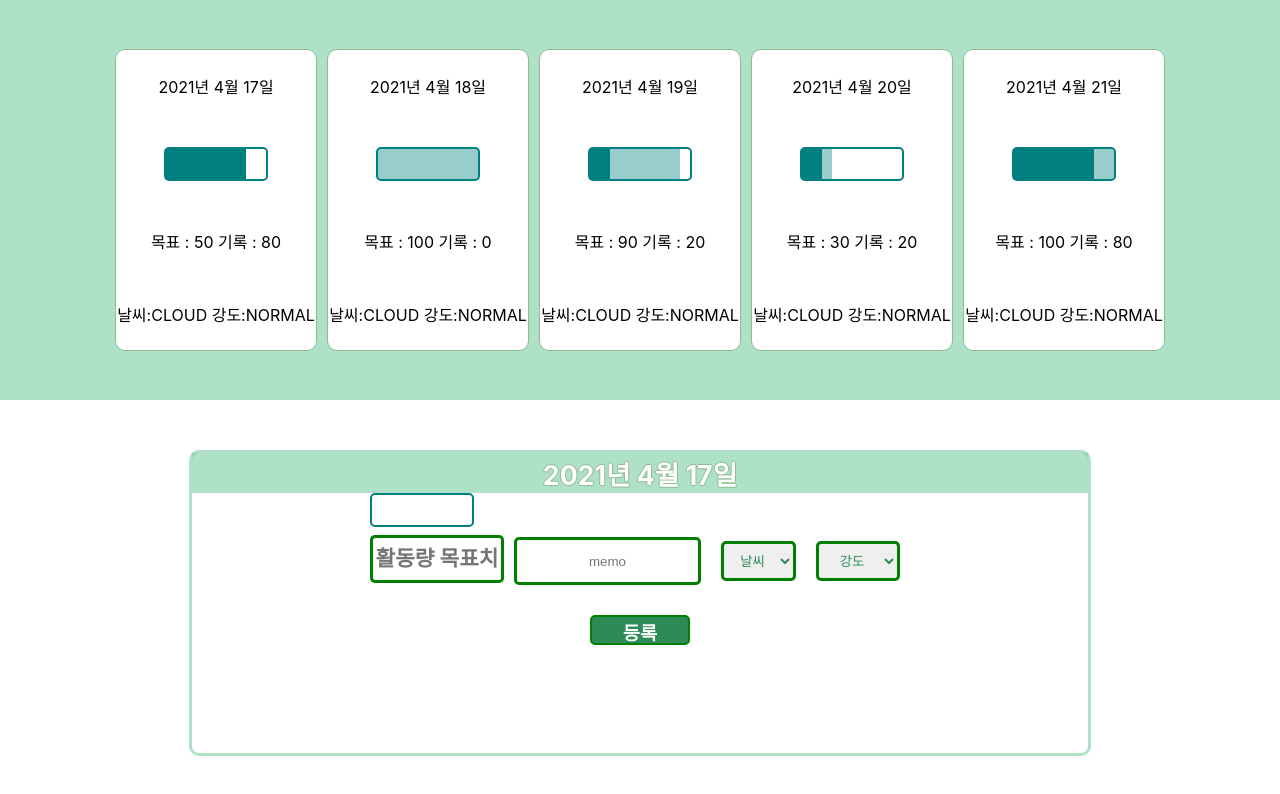
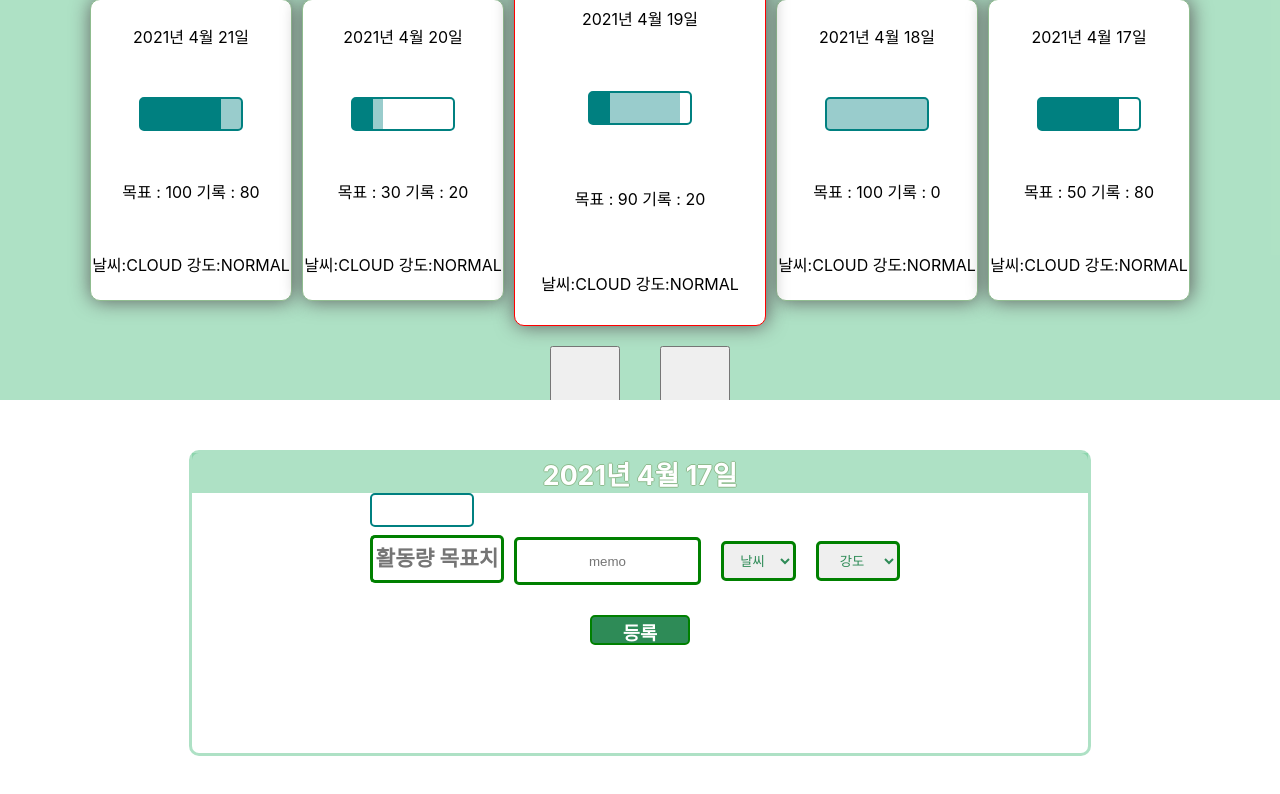
Before and after one commit to wogns0197/RunningWithMom-React, a React (Create React App) app: page /Dashboard in a window 1280 px wide. Shown: the top 794 px of the page. Built offline with nearby package versions, Linux system fonts and the light colour scheme.

Commit message:
enh/Dashboard Card

```diff
--- a/src/components/BulletsChart.tsx
+++ b/src/components/BulletsChart.tsx
@@ -45,7 +45,7 @@ const MyResponsiveBullet = (data : CharDataType[], dataLength: number) => (
     spacing={46}
     titleAlign="middle"
     titleOffsetX={0}
-    titleOffsetY={440}
+    titleOffsetY={450}
     measureSize={0.2}
     rangeColors="greens"
     measureColors="set2"
--- a/src/components/Dashboard.tsx
+++ b/src/components/Dashboard.tsx
@@ -1,5 +1,6 @@
 import React, { FC } from 'react';
 
+import { Record } from '../types/index';
 import RecordsRenderer from '../components/RecordsRenderer';
 import { RootState } from '../store/Store';
 import styled from 'styled-components'
@@ -9,20 +10,41 @@ const DashBoardMain = styled.div`
   width: 100%;
   height: 50vh;
   background-color: ${({ theme }) => theme.colors.pastelgreen};
-  overflow-x: scroll;
+  overflow: scroll hidden;
   display: flex;
   justify-content: center;
   align-items: center;
-  flex-direction: row-reverse;
+  flex-direction: column;
+`;
+
+const MoveButton = styled.button`
+  margin: 20px;
+  width: 70px;
+  height: 70px;
 `;
 
 const Dashboard: FC = () => {
+
   const storeData = useSelector((state: RootState) => state.reducer);
+  console.log(document.body.getBoundingClientRect());
   return (
     <DashBoardMain>
-      {storeData.map(el =>
-        (<RecordsRenderer props={el} />)
-      )}
+      <div style={{
+        display: 'flex',
+        justifyContent: 'center',
+        alignItems: 'center',
+        flexDirection: 'row',
+      }}>
+        {
+
+          storeData.map((el, idx) => {
+          return (<RecordsRenderer props={el} idx={idx} arrLength={storeData.length}/>);
+        })}
+      </div>
+      <div style={{display:'flex'}}>
+        <MoveButton />
+        <MoveButton />
+      </div>
     </DashBoardMain>
   );
 }
--- a/src/components/RecordsRenderer.tsx
+++ b/src/components/RecordsRenderer.tsx
@@ -5,11 +5,12 @@ import RunningGage from '../uis/RunningGage';
 import styled from 'styled-components';
 
 const Column = styled.div`
+  /* position: absolute; */
   display: flex;
   flex-direction: column;
   justify-content: space-around;
   align-items: center;
-  margin: 0 5px 0 5px;
+  margin: 10px 5px 0 5px;
   width: 200px;
   min-width: 200px;
   height: 300px;
@@ -18,6 +19,7 @@ const Column = styled.div`
   /* color: white; */
   background-color: ${({ theme }) => theme.colors.white};
   cursor: pointer;
+  box-shadow: 1px 0px 20px #5d5d5d;
 `;
 
 const Content = styled.div`
@@ -27,13 +29,30 @@ const Content = styled.div`
 
 type Props = {
   props: Record,
+  idx: number,
+  arrLength: number,
 }
-
-const Records: FC<Props> = ({ props }) => {
+// 0 1 2 3 4
+const Records: FC<Props> = ({ props, idx, arrLength }) => {
   const { year, month, day, weather, goal, records, memo, strength } = props;
-
+  // console.log(idx, Math.floor(arrLength/2)+1);
+  const pivot = Math.floor(arrLength / 2);
   return (
-    <Column>
+    <Column
+      style={idx === pivot ? {
+        zIndex:999,
+        border: '1px solid red',
+        width: '250px',
+        height: '350px',
+      } : ({}
+      // idx < pivot ?
+      // {
+      //   left: (idx+pivot+1) * (100) + 'px',
+      // } : {
+      //   right: idx * (100) + 'px',
+      // }
+      )
+      }>
       <Content>
         {year}년 {month}월 {day}일
       </Content>
--- a/src/pages/MainPage.tsx
+++ b/src/pages/MainPage.tsx
@@ -1,4 +1,4 @@
-import { GIF_RUNNING, ICON_BACK, ICON_FAVICON } from '../assets/Images';
+import { GIF_RUNNING, ICON_FAVICON } from '../assets/Images';
 import { Link, Route, RouteComponentProps, Switch }from 'react-router-dom'
 import React, { useState } from 'react';
 
@@ -69,7 +69,7 @@ const RouteButton = styled.button`
 `
 const MainPage = ({ history }: RouteComponentProps): React.ReactElement => {
   const [toggleMenu, setToggleMenu] = useState<boolean>(false);
-  console.log(toggleMenu);
+
   return (
     <Main>
       <MenuModal istoggle={toggleMenu}/>
```
